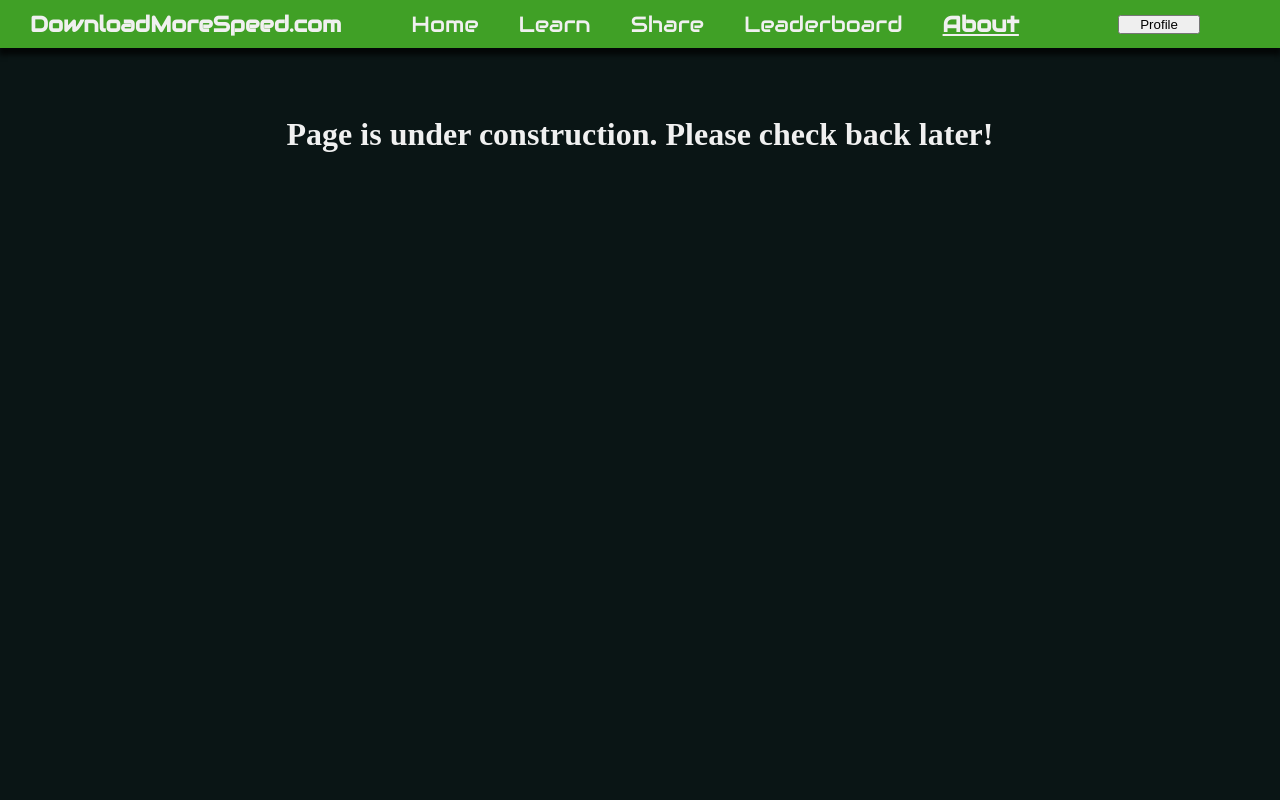
After one commit to daOyster/downloadmorespeed.com, a PHP site: page /about.php in a window 1280 px wide. The commit adds this page. Run offline with PHP 8.4, Linux system fonts and the light colour scheme.

Commit message:
Added page placeholders, moved header into it's own php file, changed some fonts

```diff
--- /dev/null
+++ b/about.php
@@ -0,0 +1,19 @@
+<html prefix="og: https://ogp.me/ns#">
+    <head>
+        <link rel="stylesheet" href="/style.css"/>
+        <link href='https://fonts.googleapis.com/css?family=Audiowide' rel='stylesheet'>
+        <title>Download More Speed</title>
+        <meta property="og:title" content="Download More Speed Now" />
+        <meta property="og:description" content="Yes you can download faster internet speeds on this totally legit website. It's not a prank, you can be sure of that!" />
+        <meta property="og:type" content="website" />
+        <meta property="og:url" content="https://www.downloadmorespeed.com/" />
+        <meta property="og:image" content="https://www.downloadmorespeed.com/img/dmssquarelogo.jpg"/>
+    </head>
+    <body>
+        <?php include('header.php'); ?>
+        <br>
+        <div class="main-content">
+            <p><h1 id="gottem-header"> Page is under construction. Please check back later! </h1></p>
+        </div>
+    </body>
+</html>
--- /dev/null
+++ b/header.php
@@ -0,0 +1,26 @@
+<?php
+    $currentPage = $_SERVER['REQUEST_URI'];
+
+    $routes = [
+        ['label'=>'Home','route'=>'/'],
+        ['label'=>'Learn','route'=>'/learn.php'],
+        ['label'=>'Share','route'=>'/share.php'],
+        ['label'=>'Leaderboard','route'=>'/leaderboard.php'],
+        ['label'=>'About','route'=>'/about.php'],
+    ];
+    ?>
+<header>
+    <h2 class="nav-banner audiowide">DownloadMoreSpeed.com</h2>
+    <nav class="nav-links">
+        <ul>
+            <?php
+                foreach($routes as $route){
+                    $selected = ( $currentPage == $route['route'] ? true : false);
+                    $label = ($selected ? '<b><u>' : '').$route['label'].($selected ? '</u></b>' : '');
+                    echo '<li><a class="audiowide-md" href="'.$route['route'].'">'.$label.'</a></li>';
+                }
+            ?>
+        </ul>
+    </nav>
+    <button class="nav-profile-btn">Profile</button>
+</header>
--- a/style.css
+++ b/style.css
@@ -1,5 +1,10 @@
+* {
+    box-sizing: border-box;
+    padding: 0;
+    margin: 0;
+}
 
-    .button {
+.button {
     border: none;
     color: white;
     padding: 15px 32px;
@@ -77,13 +82,18 @@ header {
 
 .nav-links li {
     display: inline-block;
-    padding: 0px 20px;
+    padding: 0px 12px;
+    margin: auto;
 }
 
 .nav-links a {
     text-decoration: none;
-    padding: 0px 20px;
+    padding: 0px 8px;
     color: #f0f0f0;
+}
+
+.nav-banner {
+    margin-right: 50px;
 }
 
 .nav-profile-btn {
@@ -95,3 +105,16 @@ header {
 .main-content {
     margin-top: 50px;
 }
+
+.monospace {
+    font-family: "Lucida Console", Courier, monospace;
+}
+.audiowide {
+    font-family: 'Audiowide';font-size: 22px;
+}
+.audiowide-md {
+    font-family: 'Audiowide';font-size: 22px;
+}
+.impact {
+    font-family: "Arial Black", Gadget, sans-serif;
+  }
```
Also changed, not shown: index.php (+2 -12 lines), leaderboard.php (added, +19 -0 lines), learn.php (added, +19 -0 lines), share.php (added, +19 -0 lines).
